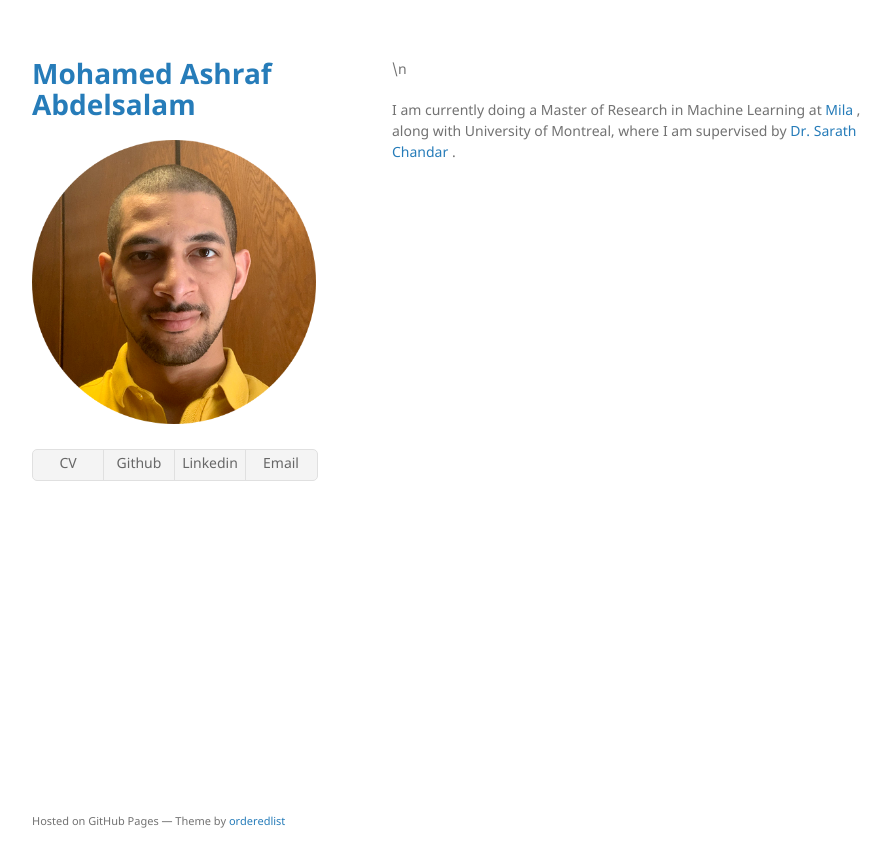
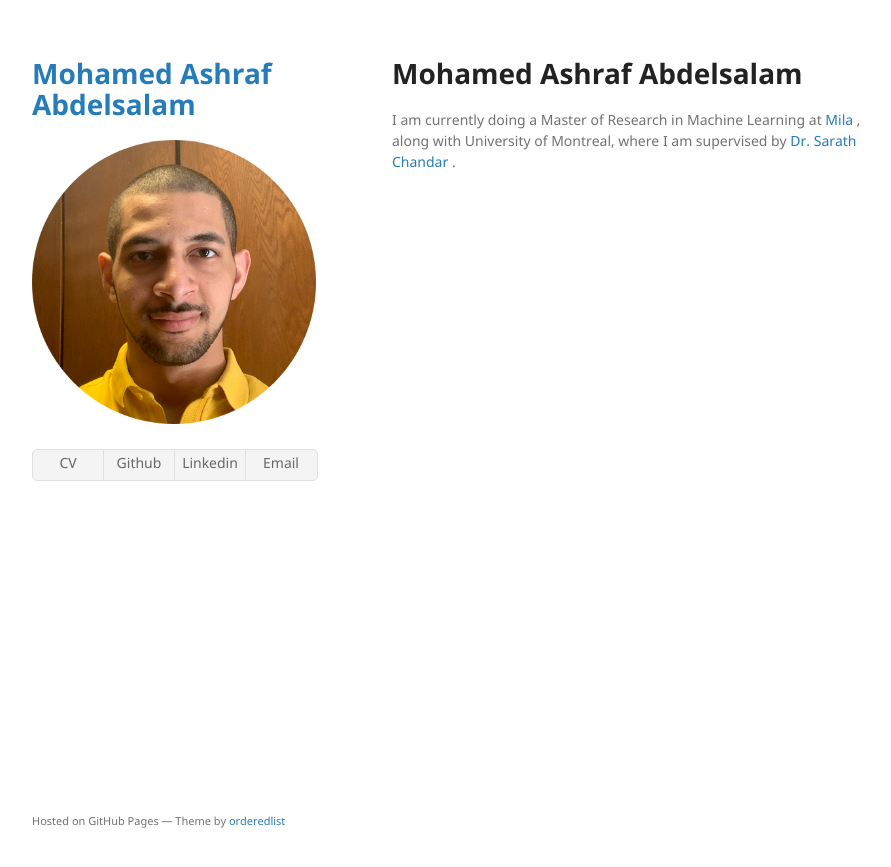
Before and after one commit to MohamedAbdelsalam9/mohamedabdelsalam9.github.io, a Jekyll site: the page built from index.md, in a window 1280 px wide. Shown: the top 867 px of the page, without its empty margins (178-1069 px from the left). Built offline with Jekyll 4.4.1, drawn with Linux system fonts in a browser that asks for light colours; the repository's description, which GitHub fills in, is left out; our own code applies the rules of GitHub Pages for plain Markdown files.

Commit message:
Update index.md

```diff
--- a/index.md
+++ b/index.md
@@ -1,11 +1,7 @@
 ---
 layout: default
 ---
-\n
-
-
-
-
+# Mohamed Ashraf Abdelsalam
 
 I am currently doing a Master of Research in Machine Learning at
 <a href="mila.quebec/en/"> Mila </a>, along with University of Montreal, where I am supervised by <a href="http://sarathchandar.in/">Dr. Sarath Chandar </a>.
```
